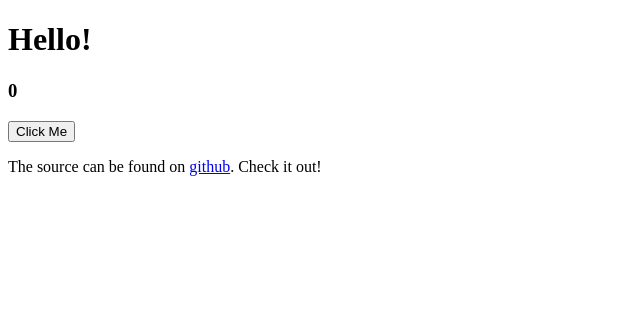
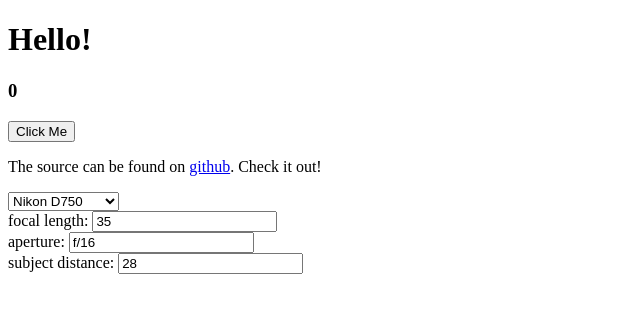
Before and after one commit to jhuleatt/hyperfocal, a React app: page / in a window 1280 px wide. Shown: the top 310 px of the page, without its empty margins (0-640 px from the left). Built offline with nearby package versions, Linux system fonts and the light colour scheme.

Commit message:
wiring up some components

```diff
--- a/src/components/App.tsx
+++ b/src/components/App.tsx
@@ -3,15 +3,19 @@ import { connect } from 'react-redux';
 import { State } from "../models/redux";
 import { increment } from '../actions/actions';
 import * as _ from 'lodash';
+import Form from './Form';
+import { FormProperties } from '../models/form.ts';
 
 export class App extends React.Component<any, {}> {
     render() {
+        const formProperties: FormProperties = new FormProperties();
         return (
             <div>
                 <h1>Hello!</h1>
                 <h3>{this.props.count}</h3>
                 <button onClick={this.props.increment(7)}>Click Me</button>
                 <p>The source can be found on <a href="https://github.com/jhuleatt/hyperfocal/tree/master">github</a>. Check it out!</p>
+                <Form {...formProperties} />
             </div>
         );
     }
--- /dev/null
+++ b/src/components/Form.tsx
@@ -0,0 +1,17 @@
+import * as React from "react";
+import Select from './Select';
+import LabeledInput from './LabeledInput';
+import { FormProperties } from '../models/form';
+
+export default class App extends React.Component<FormProperties, {}> {
+    render() {
+        return (
+            <div>
+                <Select {...this.props.cameraTypes.makeSelectProperties()} />
+                <LabeledInput label="focal length" value={this.props.selectedFocalLength+''} onChange={console.log.bind(null,'change!')}/>
+                <LabeledInput label="aperture" value={this.props.selectedFStop+''} onChange={console.log.bind(null,'change!')}/>
+                <LabeledInput label="subject distance" value={this.props.subjectDistance+''} onChange={console.log.bind(null,'change!')}/>
+            </div>
+        );
+    }
+}
--- /dev/null
+++ b/src/components/LabeledInput.tsx
@@ -0,0 +1,12 @@
+import * as React from 'react';
+import {InputProperties} from '../models/form';
+
+export default class LabeledInput extends React.Component<InputProperties, {}> {
+    render() {
+        return (
+            <div>
+              {this.props.label}: <input value={this.props.value} onChange={this.props.onChange} type="text"/>
+            </div>
+        );
+    }
+}
--- /dev/null
+++ b/src/components/Select.tsx
@@ -0,0 +1,16 @@
+import * as React from 'react';
+import {SelectProperties} from '../models/form';
+
+export default class Select extends React.Component<SelectProperties, {}> {
+    render() {
+        return (
+            <select value={this.props.value} onChange={this.props.onChange}>
+              {
+                this.props.values.map((val) => {
+                  return <option value={val.value} key={val.value}>{val.display}</option>
+                })
+              }
+            </select>
+        );
+    }
+}
--- /dev/null
+++ b/src/models/form.ts
@@ -0,0 +1,69 @@
+export class CameraDetails {
+  name: string;
+  confusion: number;
+  constructor(cameraName: string, cameraConfusion: number) {
+    this.name = cameraName;
+    this.confusion = cameraConfusion;
+  }
+}
+
+export class CameraTypeList {
+  cameraTypes: Array<CameraDetails>;
+  constructor() {
+    this.cameraTypes = [];
+    this.cameraTypes.push(new CameraDetails('Nikon D750', 7));
+    this.cameraTypes.push(new CameraDetails('Canon 5DMkIII', 9));
+  }
+
+  makeSelectProperties(): SelectProperties {
+    const propsArr: Array<SelectOption> = this.cameraTypes.map((c: CameraDetails) => {
+      return new SelectOption(c.name, c.name);
+    });
+
+    return new SelectProperties(propsArr);
+  }
+}
+
+export class FormProperties {
+  cameraTypes: CameraTypeList;
+  selectedCameraName: string;
+  selectedFocalLength: number;
+  selectedFStop: string;
+  subjectDistance: number;
+
+  constructor() {
+    this.cameraTypes = new CameraTypeList();
+    this.selectedCameraName = 'Nikon D750';
+    this.selectedFocalLength = 35;
+    this.selectedFStop = 'f/16';
+    this.subjectDistance = 28;
+  }
+}
+
+export class SelectOption {
+  value: string;
+  display: string;
+
+  constructor(value: string, display: string) {
+    this.value = value;
+    this.display = display;
+  }
+}
+
+export class SelectProperties {
+  values: Array<SelectOption>;
+  value: string;
+  onChange: Function;
+
+  constructor(values: Array<SelectOption>) {
+    this.values = values;
+    this.value = values[0].value;
+    this.onChange = console.log.bind(null, 'select Change!');
+  }
+}
+
+export interface InputProperties {
+  label: string;
+  value: string;
+  onChange: Function;
+}
```
